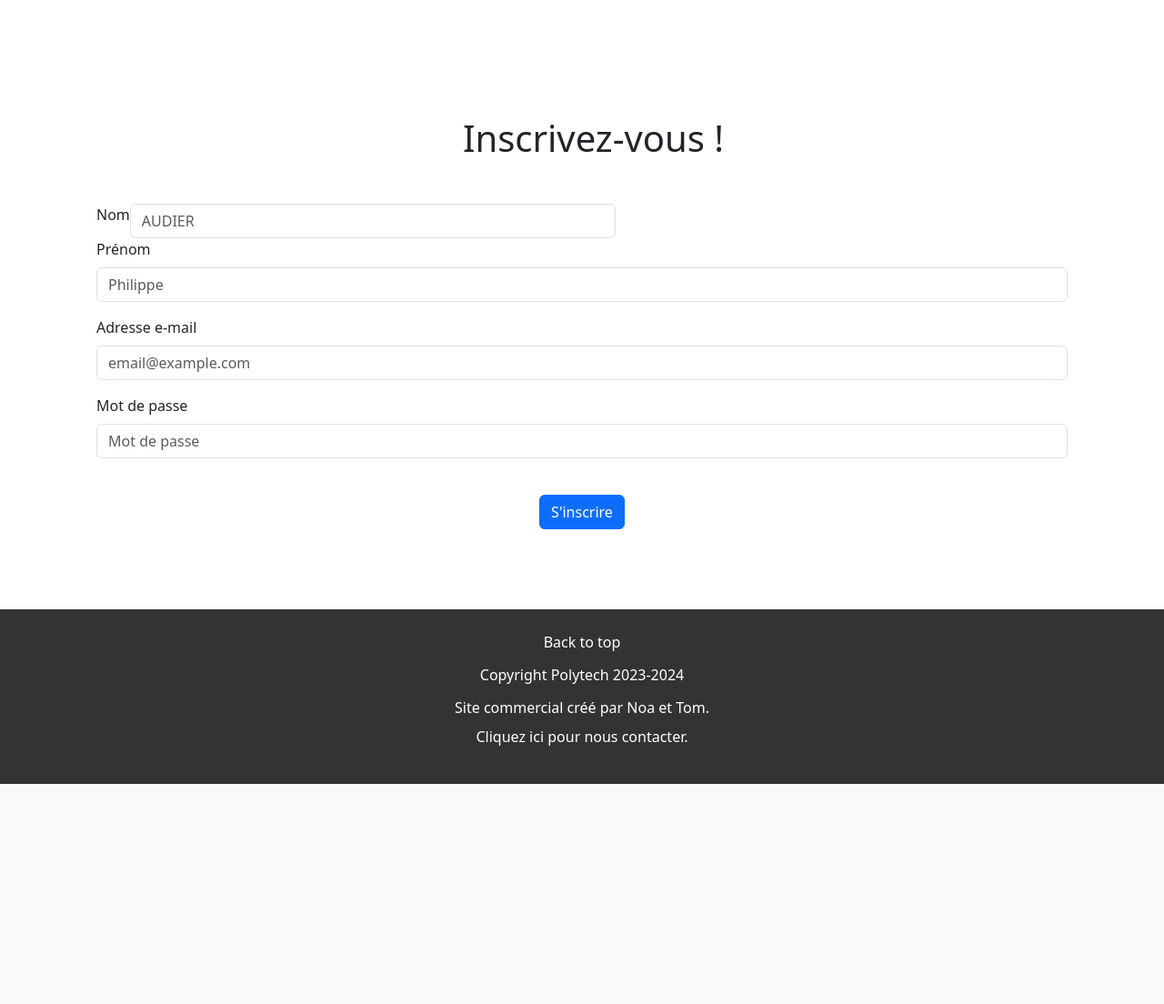
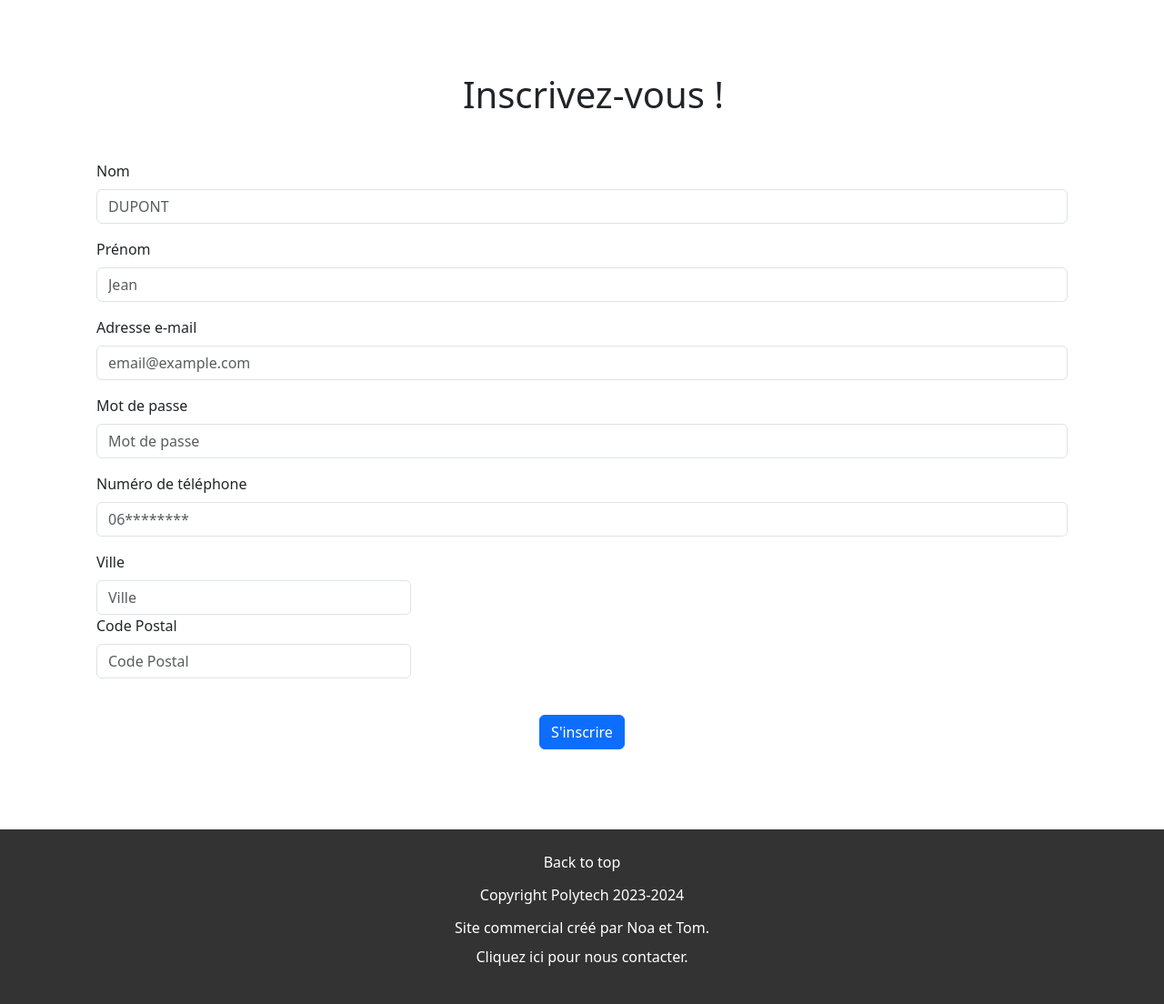
Before and after one commit to Freedqumm/php_project, a PHP site: template view/inscription.twig in a window 1280 px wide. Shown: the part 56-1160 px from the top of the page at 91% size. Before the commit the page ends 918 px from the top, so only its background shows below. Run offline with PHP 8.4, Linux system fonts and the light colour scheme; the template is opened without the code that fills it, so the values that code supplies are empty; some libraries are stand-ins or nearby versions.

Commit message:
Début du formulaire

```diff
--- a/model/data.php
+++ b/model/data.php
@@ -3,7 +3,7 @@
 function getBiscuits()
 {
     try {
-        $db = new PDO(
+            $db = new PDO(
             'mysql:host=localhost;dbname=web4shop;charset=utf8',
             'root'
         );
--- /dev/null
+++ b/model/inscription.php
@@ -0,0 +1 @@
+<?php
--- a/public/css/style.css
+++ b/public/css/style.css
@@ -37,7 +37,7 @@
 .card-group {
     display: flex;
     flex-wrap: wrap;
-    justify-content: space-between; /* Ou utilisez 'space-around' selon votre préférence */
+    justify-content: space-between;
 }
 
 .clcard-img-top {
@@ -64,3 +64,11 @@
     margin-top: 40px;
     text-align: center;
 }
+
+
+
+    .icon-container {
+        display: flex;
+        align-items: center;
+        justify-content: center;
+    }
--- a/view/Products.twig
+++ b/view/Products.twig
@@ -23,11 +23,13 @@
 				<div class="row">
 					{% for product in products %}
 						<div class="col-md-4 mb-4">
-							<a href="?page=buy&product={{ product.id }}" class="card h-100 text-decoration-none">
-								<div class="card">
+							<a href="?page=buy&product={{ product.id }}" class="clickable-card h-100 text-decoration-none">
+								<div class="clickable-card" style="height: 100%; border: 1px solid #ddd; transition: transform 0.2s ease-in-out, box-shadow 0.2s ease-in-out;">
 									<img src="../public/images/{{ product.image }}" class="card-img-top" alt="{{ product.name }}">
 									<div class="card-body">
+										<br>
 										<h5 class="card-title">{{ product.name }}</h5>
+										<br>
 										<p class="card-text">{{ product.description }}</p>
 										<p class="card-text">
 											<strong>Price:</strong>
--- a/view/accueil.twig
+++ b/view/accueil.twig
@@ -2,7 +2,6 @@
 
 
 {% block content %}
-
 	<!doctype html>
 	<html>
     <script src="https://cdn.jsdelivr.net/npm/bootstrap@5.3.2/dist/js/bootstrap.bundle.min.js" integrity="sha384-C6RzsynM9kWDrMNeT87bh95OGNyZPhcTNXj1NW7RuBCsyN/o0jlpcV8Qyq46cDfL" crossorigin="anonymous"></script>
@@ -11,9 +10,7 @@
 			<div class="container">
 				<br>
 				<br>
-				<h1>
-					Bienvenue !
-				</h1>
+				<h1>Bienvenue !</h1>
 				<p>
 					Vous voilà sur le site ISIWEB pour acheter du café.</p>
 			</div>
--- a/view/inscription.twig
+++ b/view/inscription.twig
@@ -1,4 +1,4 @@
-{% extends 'layout.twig'%}
+{% extends 'layout.twig' %}
 
 {% block content %}
     <!doctype html>
@@ -9,7 +9,8 @@
         <meta charset='UTF-8'>
         <meta name="viewport" content="width=device-width, initial-scale=1">
         <link href="https://cdn.jsdelivr.net/npm/bootstrap@5.3.2/dist/css/bootstrap.min.css" rel="stylesheet"
-          integrity="sha384-T3c6CoIi6uLrA9TneNEoa7RxnatzjcDSCmG1MXxSR1GAsXEV/Dwwykc2MPK8M2HN" crossorigin="anonymous">
+              integrity="sha384-T3c6CoIi6uLrA9TneNEoa7RxnatzjcDSCmG1MXxSR1GAsXEV/Dwwykc2MPK8M2HN"
+              crossorigin="anonymous">
         <link rel="stylesheet" href="Contenu/style.css">
 
     </head>
@@ -22,34 +23,55 @@
 
     <br>
     <br>
-<br>
-<br>
 
     <h1 style="margin-left: 25px"> Inscrivez-vous ! </h1>
     <br>
-<form class="px-4 py-3" method="post" action="">
+    <form action="../model/inscription.php" method="post" class="px-4 py-3">
         <div class="mb-3">
-        <label for="exampleDropdownFormPassword1" class="form-label" style="float: left">Nom</label>
-        <input type="text" name="Nom" class="form-control" id="exampleDropdownFormPassword1" placeholder="AUDIER" style="width: 50%" required>
-        <label for="exampleDropdownFormPassword1" class="form-label" style="float: left">Prénom</label>
-        <input type="text" name="Prénom" class="form-control" id="exampleDropdownFormPassword1" placeholder="Philippe" required>
+            <label for="exampleDropdownFormSurname1" class="form-label" style="float: left">Nom</label>
+            <input type="text" name="nom" class="form-control" id="exampleDropdownFormSurname1" placeholder="DUPONT"
+                   required>
+        </div>
+        <div class="mb-3">
+            <label for="exampleDropdownFormForname1" class="form-label" style="float: left">Prénom</label>
+            <input type="text" name="prenom" class="form-control" id="exampleDropdownFormForname1" placeholder="Jean"
+                   required>
         </div>
         <div class="mb-3">
             <label for="exampleDropdownFormEmail1" class="form-label" style="float: left">Adresse e-mail</label>
-        <input type="email" name="email" class="form-control" id="exampleDropdownFormEmail1" placeholder="email@example.com" required>
+            <input type="email" name="email" class="form-control" id="exampleDropdownFormEmail1"
+                   placeholder="email@example.com" required>
         </div>
         <div class="mb-3">
             <label for="exampleDropdownFormPassword1" class="form-label" style="float: left">Mot de passe</label>
-        <input type="password" name="password" class="form-control" id="exampleDropdownFormPassword1" placeholder="Mot de passe" required>
+            <input type="password" name="password" class="form-control" id="exampleDropdownFormPassword1"
+                   placeholder="Mot de passe" required>
+        </div>
+        <div class="mb-3">
+            <label for="exampleDropdownFormPhoneNumber1" class="form-label" style="float: left">Numéro de
+                téléphone</label>
+            <input type="tel" name="numero" class="form-control" id="exampleDropdownFormPhoneNumber1"
+                   placeholder="06********" oninput="this.value=this.value.replace(/[^0-9]/g,'')" maxlength="10"
+                   required>
+        </div>
+        <div class="d-flex mb-3">
+            <div class="mr-1">
+                <label for="villeInput" class="form-label" style="float: left">Ville</label>
+                <input type="text" name="ville" class="form-control" id="villeInput" placeholder="Ville" required>
+                <div class="mr-2">
+                    <label for="cpInput" class="form-label" style="float: left">Code Postal</label>
+                    <input type="text" name="code_postal" class="form-control" id="cpInput" placeholder="Code Postal" pattern="[0-9]{5}" title="Veuillez entrer 5 chiffres" maxlength="5" required>
+                </div>
+            </div>
         </div>
         <br>
         <button type="submit" name="envoi" class="btn btn-primary">S'inscrire</button>
+
     </form>
-
 
 
     </body>
 
     </html>
 
-{%  endblock %}
+{% endblock %}
--- a/view/layout.twig
+++ b/view/layout.twig
@@ -8,7 +8,9 @@
           integrity="sha384-T3c6CoIi6uLrA9TneNEoa7RxnatzjcDSCmG1MXxSR1GAsXEV/Dwwykc2MPK8M2HN" crossorigin="anonymous">
     <link rel="stylesheet" href="../public/css/style.css">
 </head>
-<script src="https://cdn.jsdelivr.net/npm/bootstrap@5.3.2/dist/js/bootstrap.bundle.min.js" integrity="sha384-C6RzsynM9kWDrMNeT87bh95OGNyZPhcTNXj1NW7RuBCsyN/o0jlpcV8Qyq46cDfL"  crossorigin="anonymous"></script>
+<script src="https://cdn.jsdelivr.net/npm/bootstrap@5.3.2/dist/js/bootstrap.bundle.min.js"
+        integrity="sha384-C6RzsynM9kWDrMNeT87bh95OGNyZPhcTNXj1NW7RuBCsyN/o0jlpcV8Qyq46cDfL"
+        crossorigin="anonymous"></script>
 
 
 <nav class="navbar bg-body-tertiary fixed-top">
@@ -45,21 +47,28 @@
                                 </div>
                                 <button type="submit" name="envoi" class="btn btn-primary">Connecter</button>
                             </form>
+                            <div class="dropdown-divider"></div>
+                            <a class="dropdown-item" href="?page=inscription">Nouveau ? Inscrivez vous ici</a>
+                            <a class="dropdown-item" href="#">Mot de passe oublié ?</a>
                         </div>
-                        <div class="dropdown-divider"></div>
-                        <a class="dropdown-item" href="#">Nouveau ? Inscrivez vous ici</a>
-                        <a class="dropdown-item" href="#">Mot de passe oublié ?</a>
                     </li>
-                    <br>
+
                     <li class="nav-item">
                         <a class="nav-link active" href="#">Voir le panier</a>
                     </li>
                     <li class="nav-item">
                         <a class="nav-link active" href="#">Payer</a>
                     </li>
-
-                    <img src="img/panier.jpg" alt="panier"
-                         style="max-width: 200px; max-height: 200px; display: block; margin-left: auto; margin-right: auto; margin-top: 100px; margin-bottom: auto;">
+                    <br>
+                    <br>
+                    <br>
+                    <div class="icon-container">
+                        <svg xmlns="http://www.w3.org/2000/svg" width="200" height="200" fill="currentColor"
+                             class="bi bi-basket2" viewBox="0 0 16 16">
+                            <path d="M4 10a1 1 0 0 1 2 0v2a1 1 0 0 1-2 0zm3 0a1 1 0 0 1 2 0v2a1 1 0 0 1-2 0zm3 0a1 1 0 1 1 2 0v2a1 1 0 0 1-2 0z"/>
+                            <path d="M5.757 1.071a.5.5 0 0 1 .172.686L3.383 6h9.234L10.07 1.757a.5.5 0 1 1 .858-.514L13.783 6H15.5a.5.5 0 0 1 .5.5v1a.5.5 0 0 1-.5.5h-.623l-1.844 6.456a.75.75 0 0 1-.722.544H3.69a.75.75 0 0 1-.722-.544L1.123 8H.5a.5.5 0 0 1-.5-.5v-1A.5.5 0 0 1 .5 6h1.717L5.07 1.243a.5.5 0 0 1 .686-.172zM2.163 8l1.714 6h8.246l1.714-6H2.163z"/>
+                        </svg>
+                    </div>
 
                 </ul>
 
@@ -90,7 +99,9 @@
 </footer>
 
 
-<script src="https://cdn.jsdelivr.net/npm/bootstrap@5.3.2/dist/js/bootstrap.bundle.min.js" integrity="sha384-C6RzsynM9kWDrMNeT87bh95OGNyZPhcTNXj1NW7RuBCsyN/o0jlpcV8Qyq46cDfL"  crossorigin="anonymous"></script>
+<script src="https://cdn.jsdelivr.net/npm/bootstrap@5.3.2/dist/js/bootstrap.bundle.min.js"
+        integrity="sha384-C6RzsynM9kWDrMNeT87bh95OGNyZPhcTNXj1NW7RuBCsyN/o0jlpcV8Qyq46cDfL"
+        crossorigin="anonymous"></script>
 
 
 </html>
```
Also changed, not shown: controller/InscriptionController.php (added, +25 -0 lines), controller/Router.php (+7 -0 lines), public/images/panier.jpg (added). Lines whose indentation alone changed are shown as unchanged.
